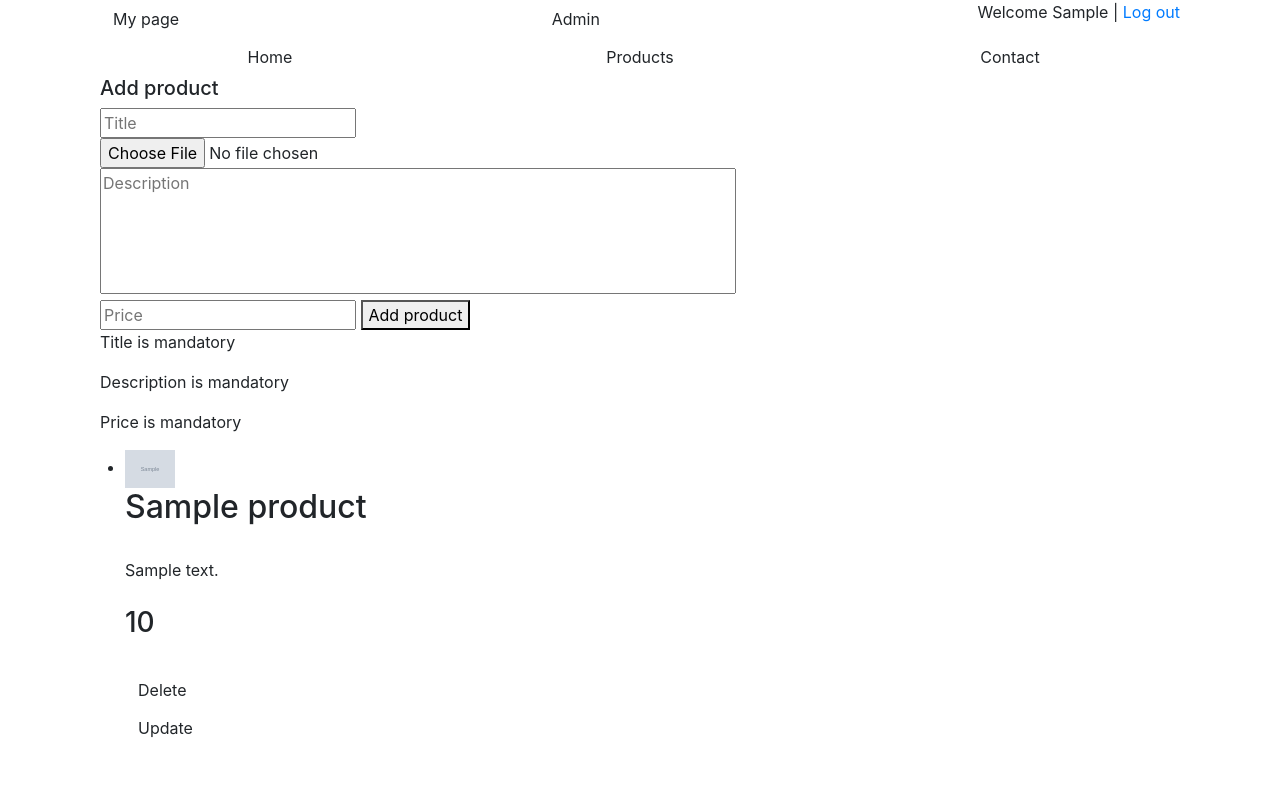
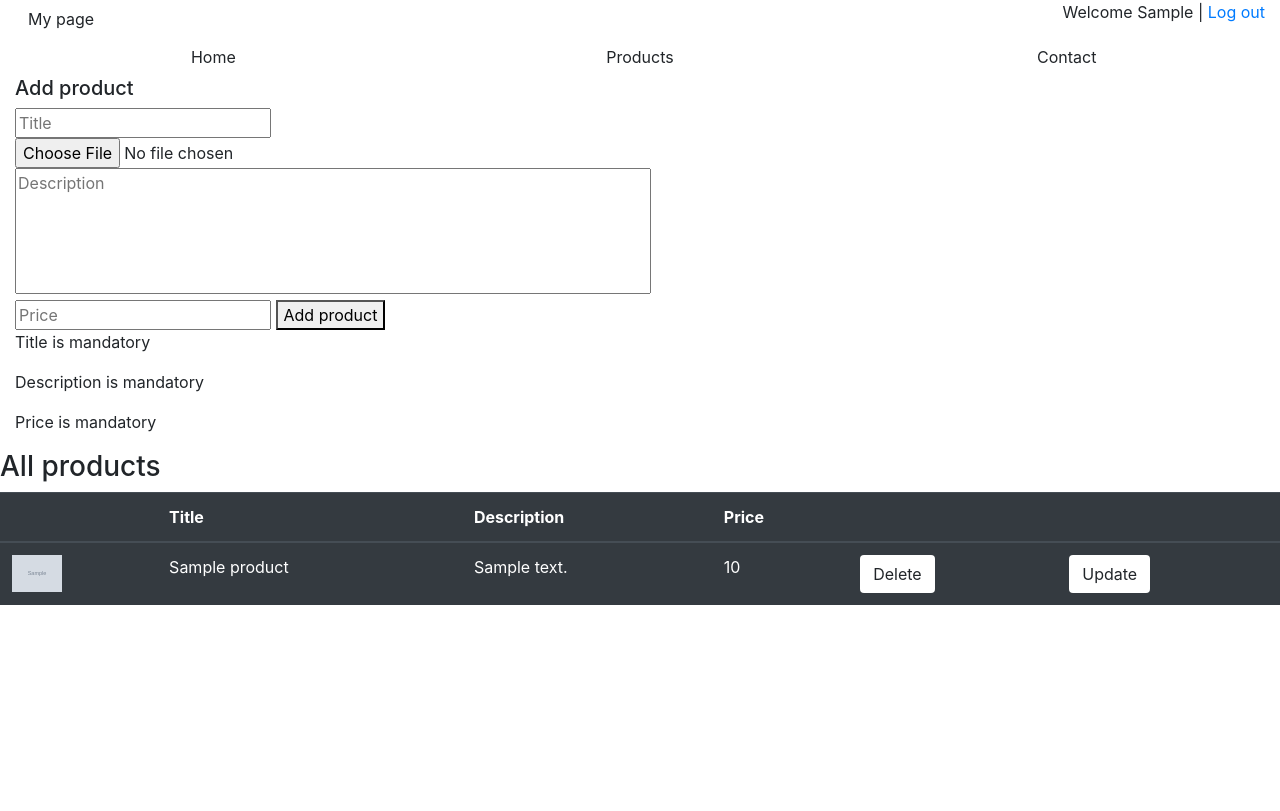
Before and after one commit to Rallegit/ebutik, a PHP site: page /PHP/admin/createproducts.php in a window 1280 px wide. After the commit the page ends 605 px from the top, so only its background shows below. Run offline with PHP 8.4, Linux system fonts and the light colour scheme; the visitor is signed in with stand-in values (Sample User, id 1); tables that the repository leaves empty or names only in its code hold one stand-in row (values such as "Sample post"); grey boxes marked "Sample" are stand-in pictures; some web fonts are replaced.

Commit message:
Styling, deleteproductajax
Fixat lite styling och småfix

```diff
--- a/public/admin/createproducts.php
+++ b/public/admin/createproducts.php
@@ -160,54 +160,52 @@
     </div>
 
     <!-- Artiklar börjar här  -->
-    <div class="d-flex flex-column">
-        <ul class="lists">
-            <li class="articleList">
-            <?php foreach ($products as $key => $article) { ?>
+     <h3>All products</h3>
+    <table class="table table-dark">
+        <thead>
+            <tr>
+                <th scope="col"></th>
+                <th scope="col">Title</th>
+                <th scope="col">Description</th>
+                <th scope="col">Price</th>
+                <th scope="col"></th>
+                <th scope="col"></th>
+            </tr>
+        </thead>
+            <tbody class="articleList">
+                <?php
+                foreach (array_reverse($products) as $article) {
+                ?>
 
-
-                    <div class="article_img">
+                <tr>
+                    <th scope="row">
                         <img src="<?=$article['img_url']?>" style="width:50px;height:auto;">
-                   </div>
-
-                    <h2>
+                    </th>
+                    <td>
                         <?=htmlentities($article['title'])?>
-                    </h2>
-
-
-                    <br>
-
-                    <section>
+                    </td>
+                    <td>
                         <?=htmlentities($article['description'])?>
-                    </section>
-
-                    <br>
-
-                    <h3>
+                    </td>
+                    <td>
                         <?=htmlentities($article['price'])?>
-                    </h3>
-
-                    <br>
-
-                    <form action="" method="POST">
+                    </td>
+                    <td>
+                        <form method="POST">
                         <input type="hidden" name="id" value="<?=$article['id']?>">
-                        <input type="submit" name="deleteProductBtn" value="Delete" class="delete-product-btn btn">
+                        <input type="submit" name="deleteProductBtn" value="Delete" class="delete-product-btn btn bg-white">
                         </form>
-
+                    </td>
+                    <td>
                         <form action="updateproduct.php?" method="GET">
                         <input type="hidden" name="id" value="<?=$article['id']?>">
-                        <input type="submit" value="Update" class="btn">
+                        <input type="submit" value="Update" class="btn bg-white">
                         </form>
+                    </td>
+                </tr>
 
-
-
-                <br>
-                <br>
-
-                <div class="bordertext"></div>
             <?php } ?>
-            </li>
-        </ul>
-    </div>
+        </tbody>
+    </table>
 
     <?php include('layout/footer.php'); ?>
--- a/public/admin/layout/header.php
+++ b/public/admin/layout/header.php
@@ -23,24 +23,18 @@
     <link rel="stylesheet" href="https://stackpath.bootstrapcdn.com/bootstrap/4.4.1/css/bootstrap.min.css" integrity="sha384-Vkoo8x4CGsO3+Hhxv8T/Q5PaXtkKtu6ug5TOeNV6gBiFeWPGFN9MuhOf23Q9Ifjh" crossorigin="anonymous">
 
     <!-- Custom CSS -->
-    <link rel="stylesheet" href="css/style.css">
+    <link rel="stylesheet" href="../../css/style.css">
 
     <title>Bacardi</title>
 </head>
 <body>
-	<div class="container">
+	<div class="container-fluid p-0">
 		<!-- Above header -->
 		<div class="d-flex justify-content-end">
 			<div class="col">
 				<form action="../edit.php?" method="GET">
 					<input type="hidden" name="id" value="<?=$_SESSION['id']?>">
 					<input type="submit" value="My page" class="btn">
-				</form>
-			</div>
-
-			<div class="col">
-				<form action="admin/admin.php">
-					<input type="submit" value="Admin" class="btn">
 				</form>
 			</div>
 
--- a/public/css/style.css
+++ b/public/css/style.css
@@ -1,17 +1,26 @@
 @import url('https://fonts.googleapis.com/css2?family=Hanalei&display=swap');
 
-body {
-    background: url("") no-repeat center center fixed;
+.indexPage {
+    background: url("../img/hero2.jpg") no-repeat center center fixed;
     -webkit-background-size: cover;
     -moz-background-size: cover;
     background-size: cover;
     -o-background-size: cover;
+    color: white;
 }
 
+.bgHeader {
+    background: rgba(255, 255, 255, 0.4);
+}
 
 .logo {
-  font-family: 'Hanalei', cursive;
-  font-size: 130px;
-  text-shadow: 2px;
-  color:yellow;
+    font-family: 'Hanalei', cursive;
+    font-size: 130px;
+    text-shadow: 2px;
+    color:yellow;
 }
+
+.article_img{
+    width: 50px;
+    height:auto;
+}
--- a/public/delete-cart-item.php
+++ b/public/delete-cart-item.php
@@ -13,8 +13,8 @@
         unset($_SESSION['items'][$_POST['articleId']]);
     }
 
-     header('Location: checkout.php');
-     exit;
+    header('Location: checkout.php');
+    exit;
 
 
 
--- a/public/index.php
+++ b/public/index.php
@@ -5,7 +5,7 @@
 
 <?php include('layout/header.php'); ?>
 	<!-- Page Content -->
-	<div class="container">
+	<div class="container-fluid p-0 m-0 indexPage">
 		<div class="my-5">
 			<div class="p-5">
 				<h1 class="logo">Bacardi - Rum shop</h1>
--- a/public/js/main.js
+++ b/public/js/main.js
@@ -93,19 +93,19 @@ $(document).ready(function () {
 
             for (article of data['products']) {
             html +=
-                '<div class="article_img">' + '<img src=' + article['img_url'] + '>' +  '</div>' +
-                    '<h2>' + article['title'] + '</h2>' +
-                    '<section>' + article['description'] + ' </section>' +
-                    '<h3>' + article['price'] + '</h3>' +
+                '<tr>' + // '<th scope="row">' + '<img src=' + article['img_url'] + '>' +  '</th>' +
+                '<td>' + article['title'] + '</td>' +
+                '<td>' + article['description'] + ' </td>' +
+                '<td>' + article['price'] + '</td>' + '<td>' +
 
                 '<form action="updateproduct.php?" method="GET">' +
                 '<input type="submit" class="btn" value="Update">' +
                 '<input type="hidden" name="id" value="' + article['id']+ '">' +
-                    '</form>' +
+                '</form>' + '</td>' + '<td>' +
                 '<form method="POST">' +
                 '<input type="submit" class="delete-product-btn" name="deleteProductBtn" value="Delete">' +
                 '<input type="hidden" name="id" value="' + article['id'] + '">' +
-                    '</form>';
+                '</form>' + '</td>' + '</tr>';
 
                 };
                 articleList.html(html);
--- a/public/layout/header.php
+++ b/public/layout/header.php
@@ -43,9 +43,9 @@
     <title>Bacardi</title>
 </head>
 <body>
-	<div class="container-fluid p-0">
+	<div class="container-fluid p-0 indexPage">
 		<!-- Log in/ Log out -->
-		<div class="d-flex justify-content-end poop">
+		<div class="d-flex justify-content-end bgHeader text-white">
 			<div class="d-flex justify-content-end">
 				<form action="edit.php?" method="GET">
 					<input type="hidden" name="id" value="<?=$_SESSION['id']?>">
@@ -72,7 +72,7 @@
 		</div>
 
 		<!-- Navbar -->
-		<div class="d-flex justify-content-around text-center bg-white">
+		<div class="d-flex justify-content-around text-center bgHeader">
 			<div class="col">
 				<form action="index.php?">
 					<input type="submit" value="Home" class="btn">
```
Also changed, not shown: public/delete-product-ajax.php (+18 -1 lines), public/img/hero2.jpg (added), 1 other file. Lines whose indentation alone changed are shown as unchanged.
